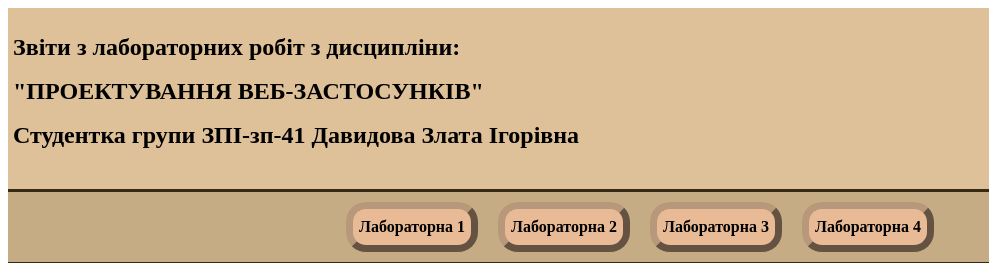
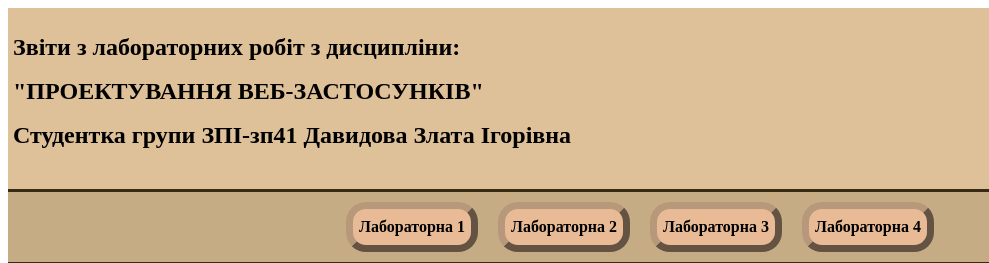
Before and after one commit to ZlataDD/appReportDavydova, a plain HTML site: page index.html in a window 1280 px wide. Shown: the top 263 px of the page, 0-989 px from the left. Drawn offline with Linux system fonts and the light colour scheme.

Commit message:
desh minus

```diff
--- a/index.html
+++ b/index.html
@@ -13,7 +13,7 @@
        <img src="./Images/20240902_101414.jpg" alt="KPI student picture">
        <p>Звіти з лабораторних робіт з дисципліни:</p>
        <p>"ПРОЕКТУВАННЯ ВЕБ-ЗАСТОСУНКІВ"</p>
-       <p>Студентка групи ЗПІ-зп-41 Давидова Злата Ігорівна</p>
+       <p>Студентка групи ЗПІ-зп41 Давидова Злата Ігорівна</p>
      </div>
     </header>
 
```
